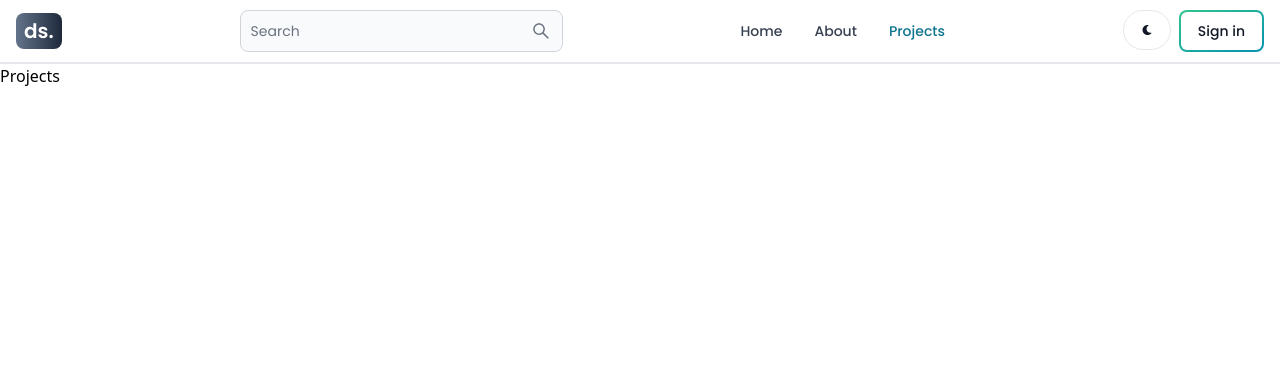
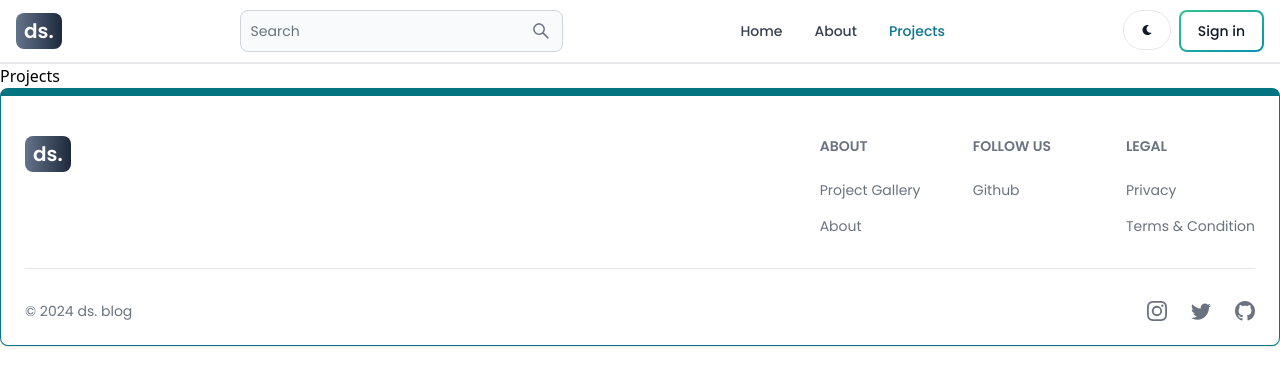
Before and after one commit to aradhana1807/blog-mern, a React (Vite) app in the folder client/: page /projects in a window 1280 px wide. Shown: the top 386 px of the page. Built offline with nearby package versions, Linux system fonts and the light colour scheme.

Commit message:
created footer component

```diff
--- a/client/src/App.jsx
+++ b/client/src/App.jsx
@@ -6,6 +6,7 @@
 import About from './pages/About';
 import Projects from './pages/Projects';
 import Header from './components/Header';
+import Footer from './components/Footer';
 function App() {
   return (
     <BrowserRouter>
@@ -18,6 +19,7 @@
         <Route path="/dashboard" element={<Dashboard />} />
         <Route path="/projects" element={<Projects />} />
       </Routes>
+      <Footer />
     </BrowserRouter>
   )
 }
--- /dev/null
+++ b/client/src/components/Footer.jsx
@@ -0,0 +1,66 @@
+import { Footer } from 'flowbite-react';
+import { Link } from 'react-router-dom';
+import { BsInstagram, BsTwitter, BsGithub } from 'react-icons/bs';
+export default function FooterComp() {
+    return (
+        <Footer container className='font-display border border-t-8 border-teal-600'>
+            <div className='w-full max-w-7xl mx-auto'>
+                <div className='grid w-full justify-between sm:flex md:grid-cols-1'>
+                    <div className='mt-5'>
+                        <Link to='/' className='self-center whitespace-nowrap text-lg sm:text-xl font-semibold   dark:text-white'>
+                            <span className='px-2 py-1 bg-gradient-to-r from-slate-500 to-slate-800 rounded-lg text-white'>
+                                ds.
+                            </span>
+                        </Link>
+                    </div>
+                    <div className='grid grid-cols-2 gap-8 mt-4 sm:grid-cols-3 sm:gap-6'>
+                        <div><Footer.Title title='About' />
+                            <Footer.LinkGroup col>
+                                <Footer.Link href='https://my-project-gallery.netlify.app/' target='_blank' rel='noopener noreferrer'>
+                                    Project Gallery
+                                </Footer.Link>
+
+                                <Footer.Link href='/about' target='_blank' rel='noopener noreferrer'>
+                                    About
+                                </Footer.Link>
+                            </Footer.LinkGroup>
+                        </div>
+                        <div>
+                            <Footer.Title title='Follow Us' />
+                            <Footer.LinkGroup col>
+                                <Footer.Link href='https://github.com/aradhana1807' target='_blank' rel='noopener noreferrer'>
+                                    Github
+                                </Footer.Link>
+                            </Footer.LinkGroup>
+                        </div>
+
+                        <div><Footer.Title title='Legal' />
+                            <Footer.LinkGroup col>
+                                <Footer.Link href='#' target='_blank' rel='noopener noreferrer'>
+                                    Privacy
+                                </Footer.Link>
+
+                                <Footer.Link href='#' target='_blank' rel='noopener noreferrer'>
+                                    Terms & Condition
+                                </Footer.Link>
+                            </Footer.LinkGroup>
+                        </div>
+                    </div>
+                </div>
+
+                <Footer.Divider />
+                <div className='w-full sm:flex sm:items-center sm:justify-between'>
+                    <Footer.Copyright href='#' by="ds. blog"
+                        year={new Date().getFullYear()}
+                    />
+
+                    <div className='flex gap-6 sm:mt-0 mt-4 sm:justify-center'>
+                        <Footer.Icon href='#' icon={BsInstagram} />
+                        <Footer.Icon href='#' icon={BsTwitter} />
+                        <Footer.Icon href='https://github.com/aradhana1807' icon={BsGithub} />
+                    </div>
+                </div>
+            </div>
+        </Footer>
+    )
+}
```
